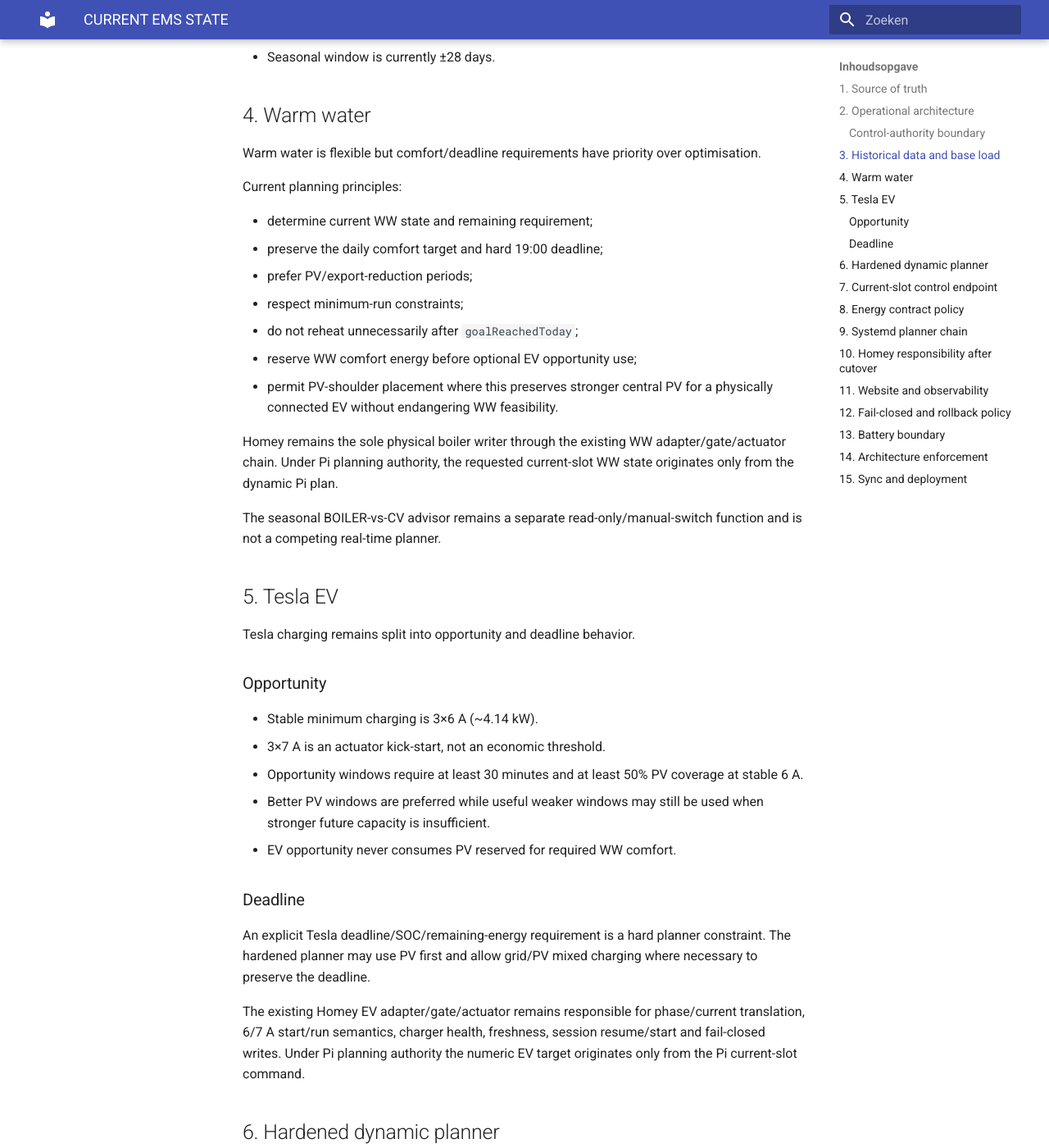
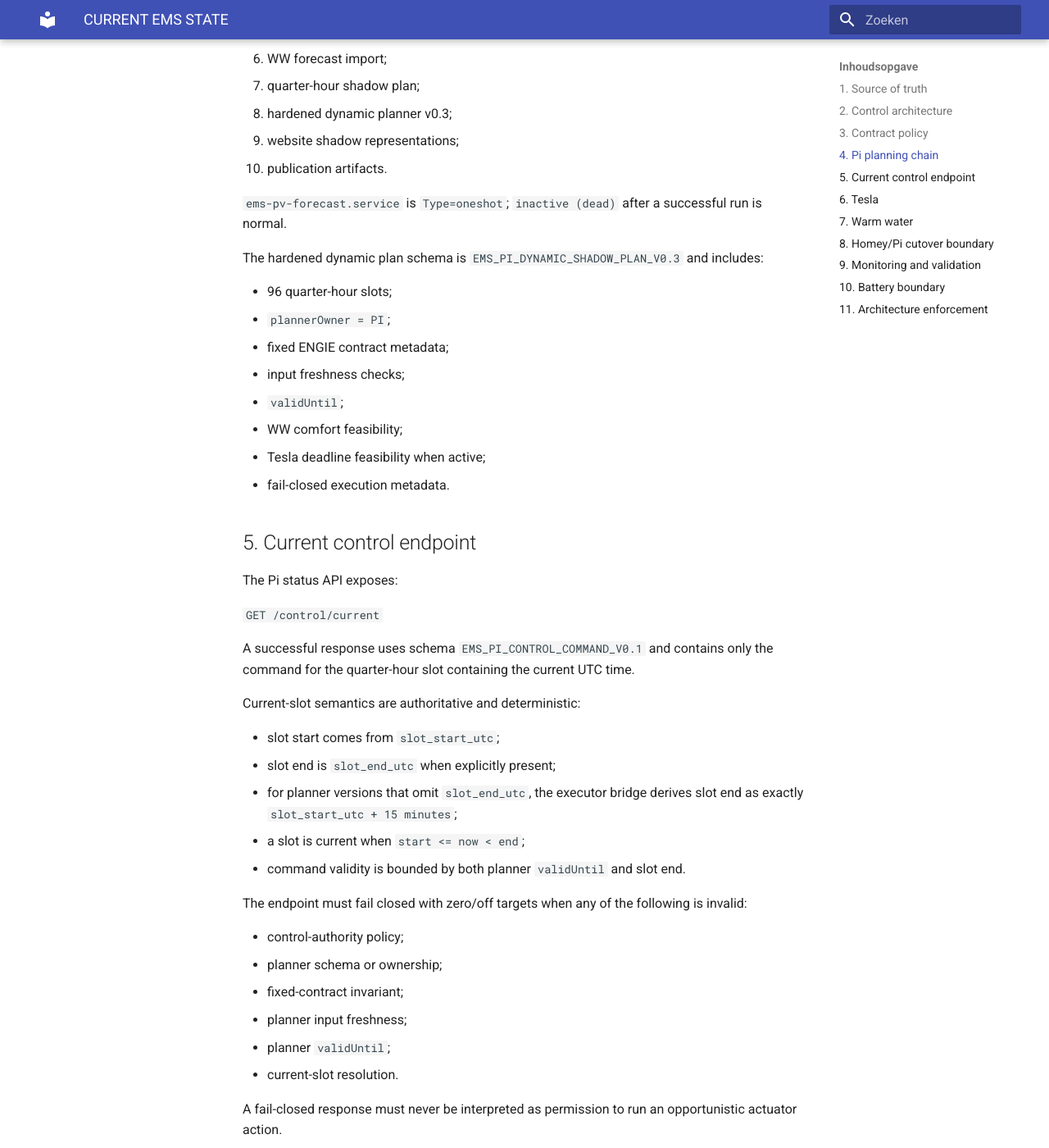
Before and after one commit to OnsKasteeltje/homey-energy-manual, an MkDocs documentation site: the page built from docs/architecture/CURRENT-EMS-STATE.md, in a window 1280 px wide and 1400 px high, scrolled down 2237 px. Shown: the whole window at 82% size. Built offline with MkDocs 1.6.1 and Material for MkDocs 9.7.7, drawn with Linux system fonts in a browser that asks for light colours; some of the changed text lies outside the part shown.

Commit message:
Document Pi live control slot semantics

````diff
--- a/docs/architecture/CURRENT-EMS-STATE.md
+++ b/docs/architecture/CURRENT-EMS-STATE.md
@@ -10,244 +10,197 @@
 
 ## 1. Source of truth
 
-- GitHub `main` is the version-controlled source for Pi runtime code, deployment definitions and architecture documentation.
+- GitHub `main` is authoritative for Pi runtime source, deployment definitions and architecture documentation.
 - Deployed runtime: `/home/jeroen/ems/runtime/`.
-- Pi checkout: `/home/jeroen/ems/repo/homey-energy-manual`.
+- Pi repository checkout: `/home/jeroen/ems/repo/homey-energy-manual`.
 - SQLite `/home/jeroen/ems/data/ems-history.sqlite` is the single operational historical database.
-- JSON under `/home/jeroen/ems/data/` and `docs/data/` is derived input/output/publication data, not a parallel historical database.
-- Homey remains the smart-home execution and local safety layer.
-- The Pi performs forecasting, history processing and planning.
-- Contract policy is machine-enforced by `planner/contract-policy.json`.
-- Control ownership is machine-declared by `planner/control-authority.json`.
+- JSON under `/home/jeroen/ems/data/` and `docs/data/` is derived state, cache or publication output.
 
-## 2. Operational architecture
+## 2. Control architecture
 
-```mermaid
-flowchart TD
-    H[Homey realtime state] --> I[Pi inputs/history]
-    I --> DB[(SQLite)]
-    DB --> B[Base-load forecast]
-    PV[PV forecast] --> DP[Dynamic Pi planner v0.3]
-    B --> DP
-    Q[Quatt forecast] --> DP
-    WW[Warm-water state/requirement] --> DP
-    EV[Tesla state/deadline] --> DP
-    CP[FIXED ENGIE contract policy] --> DP
-    DP --> CE[Pi current-slot control endpoint]
-    CE --> PI[EM2 Power Intent bridge]
-    PI --> EA[Homey EV adapter/gate]
-    PI --> WA[Homey WW adapter/gate]
-    EA --> EVA[Easee/Tesla actuator]
-    WA --> WWA[Boiler actuator]
+The intended production responsibility split is:
+
+```text
+Forecasts + history + live state + contract policy
+                    ↓
+        Pi hardened dynamic planner
+                    ↓
+          Pi current control command
+                    ↓
+         Homey executor / safety layer
+                    ↓
+            EV / boiler actuators
 ```
 
-### Control-authority boundary
+The Pi is the sole planner authority. Homey is the executor and local safety layer; Homey must not run a competing production planner.
 
-The hardened dynamic Pi planner `EMS_PI_DYNAMIC_SHADOW_PLAN_V0.3` remains computationally read-only: `readOnly = true` and `control_writes = false`. It never writes directly to devices.
-
-Production planning authority is granted separately by `planner/control-authority.json`:
+Machine-readable authority is defined in `planner/control-authority.json` and requires:
 
 - `plannerOwner = PI`;
 - `executor = HOMEY`;
 - `executionEnabled = true`;
 - `legacyHomeyPlannerAuthority = false`;
-- `manualCutoverAuthorized = true`.
+- fixed ENGIE production contract;
+- fail-closed behavior on stale, invalid or incoherent plans.
 
-This means the Pi is the **sole planning authority** for EV and warm-water actuator intents, while Homey remains the executor/safety layer. The read-only planner output is translated to the existing guarded `EM2_POWER_INTENT_V0.2` actuator bus. Existing Homey adapters, validation gates, live-enable switches, device-health checks and physical writers remain in place.
+The planner itself remains read-only with respect to devices. Physical writes remain isolated in Homey actuator flows.
 
-The operator explicitly requested this cutover on 2026-09-11 after the hardened planner structural gate passed. Multi-day replay evidence is no longer a prerequisite for this manually authorized cutover, but replay/measurement validation remains required for subsequent tuning and confidence assessment.
+## 3. Contract policy
 
-## 3. Historical data and base load
+The production EMS is tied to the fixed three-year ENGIE contract.
 
-The recurring history chain imports Homey measurements into SQLite. Relevant channels include P1/grid, three PV inverters, Tesla, boiler, Quatt, washer and dryer activity.
-
-`planner/base-load/build_clean_base_history.py` reconstructs household load from P1 + PV and removes Tesla, boiler and Quatt. Flexible/high residual loads are filtered before the base-load learning model is built.
-
-Current base-load forecast model: `EMS_PI_BASE_LOAD_FORECAST_V0.2`.
-
-- Data before 2025-04-01 is excluded because Quatt installation is a structural break.
-- Forecast resolution is 15 minutes.
-- The model uses quarter/weekday/day-type seasonal medians with fallbacks.
-- Seasonal window is currently ±28 days.
-
-## 4. Warm water
-
-Warm water is flexible but comfort/deadline requirements have priority over optimisation.
-
-Current planning principles:
-
-- determine current WW state and remaining requirement;
-- preserve the daily comfort target and hard 19:00 deadline;
-- prefer PV/export-reduction periods;
-- respect minimum-run constraints;
-- do not reheat unnecessarily after `goalReachedToday`;
-- reserve WW comfort energy before optional EV opportunity use;
-- permit PV-shoulder placement where this preserves stronger central PV for a physically connected EV without endangering WW feasibility.
-
-Homey remains the sole physical boiler writer through the existing WW adapter/gate/actuator chain. Under Pi planning authority, the requested current-slot WW state originates only from the dynamic Pi plan.
-
-The seasonal BOILER-vs-CV advisor remains a separate read-only/manual-switch function and is not a competing real-time planner.
-
-## 5. Tesla EV
-
-Tesla charging remains split into opportunity and deadline behavior.
-
-### Opportunity
-
-- Stable minimum charging is 3×6 A (~4.14 kW).
-- 3×7 A is an actuator kick-start, not an economic threshold.
-- Opportunity windows require at least 30 minutes and at least 50% PV coverage at stable 6 A.
-- Better PV windows are preferred while useful weaker windows may still be used when stronger future capacity is insufficient.
-- EV opportunity never consumes PV reserved for required WW comfort.
-
-### Deadline
-
-An explicit Tesla deadline/SOC/remaining-energy requirement is a hard planner constraint. The hardened planner may use PV first and allow grid/PV mixed charging where necessary to preserve the deadline.
-
-The existing Homey EV adapter/gate/actuator remains responsible for phase/current translation, 6/7 A start/run semantics, charger health, freshness, session resume/start and fail-closed writes. Under Pi planning authority the numeric EV target originates only from the Pi current-slot command.
-
-## 6. Hardened dynamic planner
-
-Current authoritative planner builder:
-
-`planner/dynamic-plan/build_hardened_dynamic_shadow_plan.py`
-
-Output schema:
-
-`EMS_PI_DYNAMIC_SHADOW_PLAN_V0.3`
-
-The planner requires:
-
-- exactly 96 aligned quarter-hour slots;
-- central contract-policy enforcement;
-- FIXED `ENGIE_3Y_2026_2029` contract;
-- dynamic-price exclusion from production decisions while FIXED;
-- fail-closed input freshness;
-- `validUntil` expiry;
-- `plannerOwner = PI`;
-- WW comfort feasibility;
-- Tesla deadline feasibility when active.
-
-The underlying planner stays read-only. Physical execution authority is externalised to `control-authority.json` rather than enabling direct Pi device writes.
-
-## 7. Current-slot control endpoint
-
-`status-api/server.py` exposes:
-
-- `/health` — operational health and control-authority status;
-- `/control/current` — the single validated current-slot command consumed by the Homey executor bridge.
-
-`/control/current` returns a command only when all of the following are valid:
-
-- control policy schema and PI/HOMEY ownership;
-- `executionEnabled = true`;
-- `legacyHomeyPlannerAuthority = false`;
-- FIXED ENGIE contract identity;
-- hardened plan schema;
-- Pi planner ownership/read-only boundary;
-- fresh inputs;
-- unexpired plan `validUntil`;
-- a matching current 15-minute slot.
-
-Otherwise the endpoint returns fail-closed status and zero/off targets. The endpoint does not itself perform a device write.
-
-## 8. Energy contract policy
-
-Production remains tied to the fixed three-year ENGIE contract:
+Required invariants:
 
 - `productionContractMode = FIXED`;
 - `productionContractId = ENGIE_3Y_2026_2029`;
 - `productionSupplier = ENGIE`;
 - dynamic pricing is **disabled for production**;
-- dynamic market prices may only be used for `SHADOW`, `ANALYSIS` or `REPLAY`;
-- automatic fixed→dynamic fallback is forbidden;
+- dynamic prices may only be used for shadow, analysis or replay while FIXED is active;
+- automatic fallback to dynamic pricing is forbidden;
 - automatic contract-mode switching is forbidden;
-- missing/inconsistent configuration must fail closed.
+- missing or inconsistent configuration must **fail closed**.
 
-Ordering invariant:
+Ordering rule:
 
 **contract mode → permitted economic model → permitted price source → planner decision**
 
-A future dynamic-contract switch requires an explicit configuration/architecture change and validation.
+## 4. Pi planning chain
 
-## 9. Systemd planner chain
+The regular `ems-pv-forecast.service` chain builds the planning inputs and plans in this order:
+
+1. PV forecast;
+2. clean base-load history;
+3. base-load forecast;
+4. warm-water input;
+5. warm-water plan;
+6. WW forecast import;
+7. quarter-hour shadow plan;
+8. hardened dynamic planner v0.3;
+9. website shadow representations;
+10. publication artifacts.
 
 `ems-pv-forecast.service` is `Type=oneshot`; `inactive (dead)` after a successful run is normal.
 
-Current order:
+The hardened dynamic plan schema is `EMS_PI_DYNAMIC_SHADOW_PLAN_V0.3` and includes:
 
-1. `fetch_pv_forecast.py`
-2. `build_clean_base_history.py`
-3. `build_base_load_forecast.py`
-4. `fetch_ww_input.py`
-5. `build_ww_plan.py`
-6. `import_ww_forecast.py`
-7. `build_shadow_load_plan.py`
-8. `build_hardened_dynamic_shadow_plan.py`
-9. `build_website_shadow.py`
-10. `build_dynamic_website_shadow.py`
-11. `publish_planner_shadow.py`
-12. `publish_dynamic_planner_shadow.py`
+- 96 quarter-hour slots;
+- `plannerOwner = PI`;
+- fixed ENGIE contract metadata;
+- input freshness checks;
+- `validUntil`;
+- WW comfort feasibility;
+- Tesla deadline feasibility when active;
+- fail-closed execution metadata.
 
-Every step must succeed before the next runs.
+## 5. Current control endpoint
 
-## 10. Homey responsibility after cutover
+The Pi status API exposes:
 
-Homey remains enabled for:
+`GET /control/current`
 
-- realtime state acquisition;
-- Core/state aggregation required by adapters and revision guards;
-- EV deadline input capture;
-- device-health checks;
-- EV and WW power adapters;
-- validation gates;
-- live-enable/kill switches;
-- anti-flapping/session behavior;
-- physical Easee/Tesla and boiler writes;
-- safety-only flows that do not create competing optimisation/planning authority.
+A successful response uses schema `EMS_PI_CONTROL_COMMAND_V0.1` and contains only the command for the quarter-hour slot containing the current UTC time.
 
-Legacy Homey planner/decision flows that calculate competing EV/WW schedules or planner decisions must be disabled after the Pi control endpoint and Pi→Power-Intent bridge are verified. They may remain stored in Homey for rollback/reference but must not be enabled as planning authority.
+Current-slot semantics are authoritative and deterministic:
 
-## 11. Website and observability
+- slot start comes from `slot_start_utc`;
+- slot end is `slot_end_utc` when explicitly present;
+- for planner versions that omit `slot_end_utc`, the executor bridge derives slot end as exactly `slot_start_utc + 15 minutes`;
+- a slot is current when `start <= now < end`;
+- command validity is bounded by both planner `validUntil` and slot end.
 
-The existing Pi and dynamic planner website artifacts remain observability/publication outputs. Website JSON is not a control input. The authoritative live input is the locally validated Pi current-slot endpoint.
+The endpoint must fail closed with zero/off targets when any of the following is invalid:
 
-Historical/replay/PV-capture validation remains observational and is used to evaluate quality after cutover.
+- control-authority policy;
+- planner schema or ownership;
+- fixed-contract invariant;
+- planner input freshness;
+- planner `validUntil`;
+- current-slot resolution.
 
-## 12. Fail-closed and rollback policy
+A fail-closed response must never be interpreted as permission to run an opportunistic actuator action.
 
-Fail closed:
+## 6. Tesla
 
-- stale/invalid Pi plan → EV target 0 W and WW target OFF at the bridge boundary where state/revision guards permit;
-- invalid contract policy → no Pi command;
-- unknown planner schema → no Pi command;
-- missing current slot → no Pi command;
-- downstream Homey adapter/gate mismatch → existing actuator fail-closed behavior applies.
+Tesla charging remains split into planning and execution.
 
-Rollback is deliberate, never dual-control. To roll back, first disable the Pi Power-Intent bridge/control authority, then explicitly re-enable the selected Homey planner authority. Pi and Homey planners must never simultaneously own actuator planning.
+Pi planning:
 
-## 13. Battery boundary
+- opportunity charging uses residual PV after WW reservation;
+- stable minimum is modelled at 3×6 A;
+- 3×7 A is an actuator kickstart, not an economic threshold;
+- opportunity windows require at least 30 minutes and at least 50% PV coverage at stable 6 A;
+- explicit deadline charging is a hard requirement and may use grid energy when necessary to meet the deadline.
 
-The future battery architecture remains Victron AC-coupled. Victron/DESS is intended to remain the primary real-time battery optimiser. Pi/Homey may provide forecasts/policy but must not compete with DESS for battery dispatch.
+Homey execution:
 
-## 14. Architecture enforcement
+- validates `EM2_POWER_INTENT_V0.2` through EV adapter and validation gate;
+- enforces freshness, schema, revision and charger-health constraints;
+- controls Easee session start/resume and current;
+- fails closed to 0 A on invalid/stale control input.
 
-`scripts/ems_architecture_gate.sh` validates critical contract/document invariants and ensures architecture-sensitive changes include this canonical document in the same release range.
+## 7. Warm water
 
-The deployment script invokes the gate before copying runtime/systemd files and stores the last successfully deployed Git commit in:
+WW comfort is a hard constraint above optimization.
 
-`/home/jeroen/ems/data/deployed-git-commit`
+Pi planning:
 
-A failed architecture gate is a hard deployment stop.
+- schedules remaining required heating before the hard 19:00 deadline;
+- prefers useful PV periods;
+- may use shoulders of a PV window when a connected Tesla can better absorb the central peak;
+- does not schedule unnecessary repeat heating after the daily goal is reached.
 
-## 15. Sync and deployment
+Homey execution:
 
-Repository sync alone does not prove runtime/systemd sync. Production-sensitive changes use the normal deployment path:
+- remains the sole boiler physical writer;
+- validates adapter/gate/freshness/mode before a physical write;
+- preserves local safety and manual source-mode controls.
 
-```bash
-cd /home/jeroen/ems/repo/homey-energy-manual
-git pull --ff-only
-sudo ./scripts/deploy_ems_pi.sh
-```
+## 8. Homey/Pi cutover boundary
 
-After deployment, changed long-running services such as `ems-status-api.service` must be restarted explicitly because the deployment script intentionally does not restart services.
+After live cutover, legacy Homey planner/decision flows that independently decide WW or Tesla scheduling must be disabled.
+
+The following classes remain enabled:
+
+- state/input aggregation needed by Pi;
+- device-health and validation gates;
+- EV/WW adapters;
+- EV/WW actuator flows;
+- monitoring, history and diagnostics;
+- local hard safety/failsafe flows that do not compete as planners.
+
+The architecture must never run Pi planning authority and Homey planning authority simultaneously for the same actuator.
+
+## 9. Monitoring and validation
+
+Deployment pattern:
+
+**inspect → minimal change → update architecture → architecture gate → deploy → validate → monitor**
+
+The deployment script:
+
+- runs the architecture gate;
+- backs up runtime;
+- deploys version-controlled runtime and systemd units;
+- runs drift validation;
+- reloads systemd;
+- writes the deployed Git commit marker;
+- does not restart services automatically.
+
+`validate_cutover_gate.py` remains a structural planner validation tool. Live control additionally requires a valid `/control/current` response and a coherent Homey executor bridge.
+
+## 10. Battery boundary
+
+The planned battery architecture is Victron AC-coupled. When commissioned, Victron/DESS remains the primary real-time battery optimizer. Pi/Homey may provide forecasts, load intent and policy constraints but must not create a competing real-time battery optimizer.
+
+## 11. Architecture enforcement
+
+`scripts/ems_architecture_gate.sh` enforces at least:
+
+- valid fixed-contract invariants;
+- presence of this canonical architecture document;
+- documentation of FIXED mode;
+- dynamic-production prohibition;
+- fail-closed behavior;
+- same-release documentation updates for architecture-sensitive runtime/systemd/deployment changes.
+
+A failed architecture gate is a hard deployment stop and must not be bypassed in normal operation.
````
